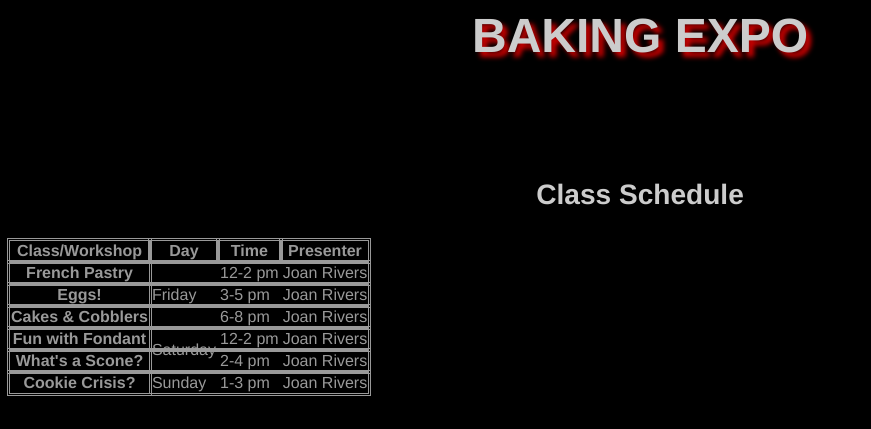
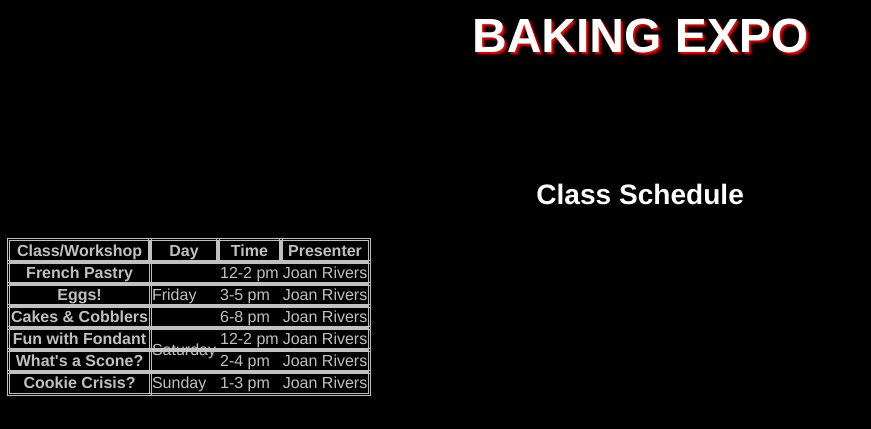
Before and after one commit to dannyalexmac/intro-web-design-hw, a plain HTML site: page HW2/Assignment 2.html in a window 1280 px wide. Shown: the top 429 px of the page, without its empty margins (0-871 px from the left). Drawn offline with Linux system fonts and the light colour scheme.

Commit message:
updated css

```diff
--- a/HW4/hw4(main).css
+++ b/HW4/hw4(main).css
@@ -7,7 +7,6 @@ body {
 	border-left: thick;
 	cursor: crosshair;
 	font: helvetica;
-	opacity: 0.8;
 	border-radius: 2px;
 }
 figure {
@@ -15,7 +14,6 @@ figure {
 	outline-color: white;
 	border-color: white;
 	text-align: center;
-	opacity: 0.8;
 	border-style: double;
 }
 iframe {
@@ -43,7 +41,7 @@ h3 {
 h1 {
 	background-color: black;
     color: white;
-    text-shadow: 5px 5px 5px #FF0000;
+    text-shadow: 2px 2px 2px #FF0000;
 }
 tr {
 	outline: double;
```
